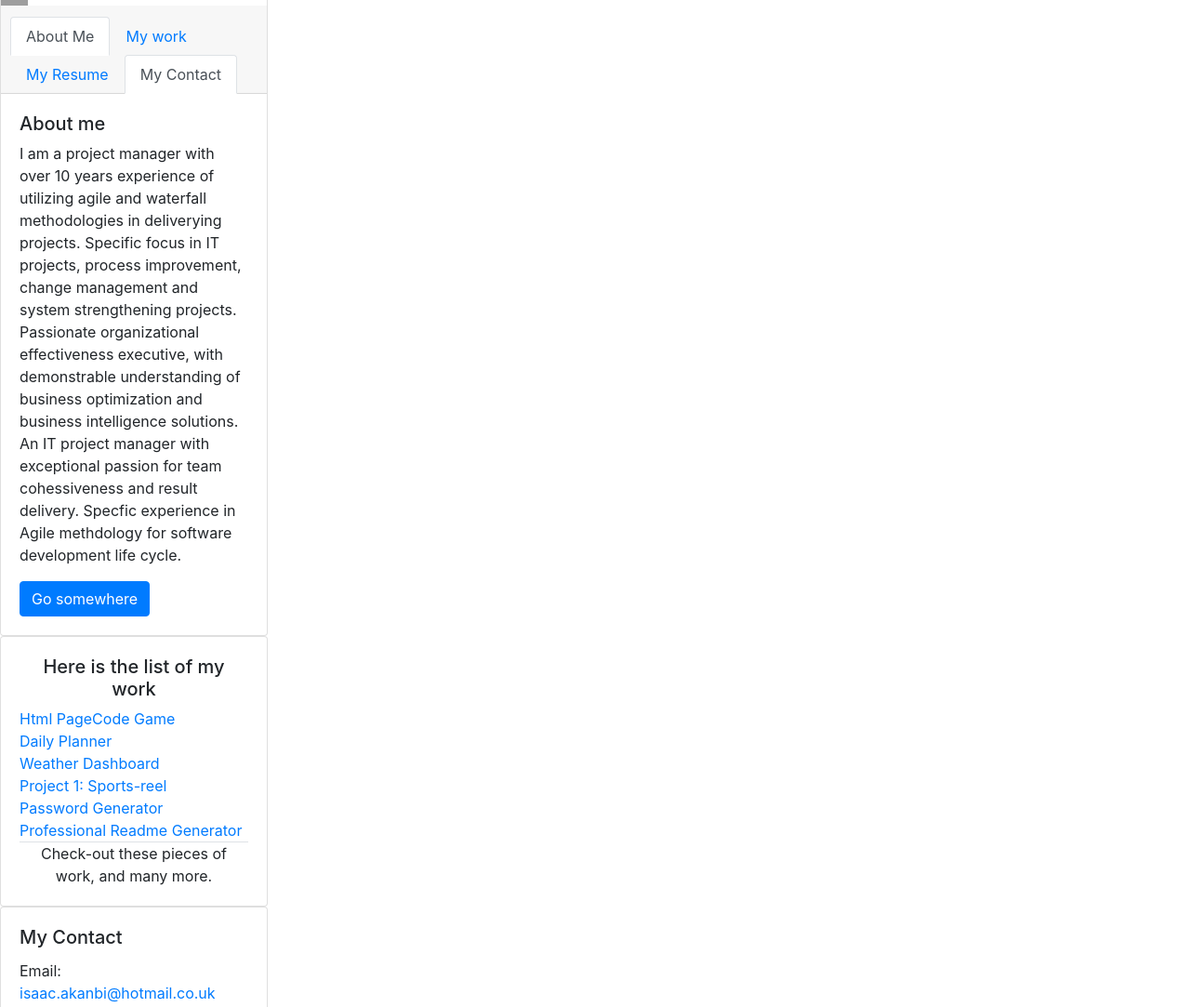
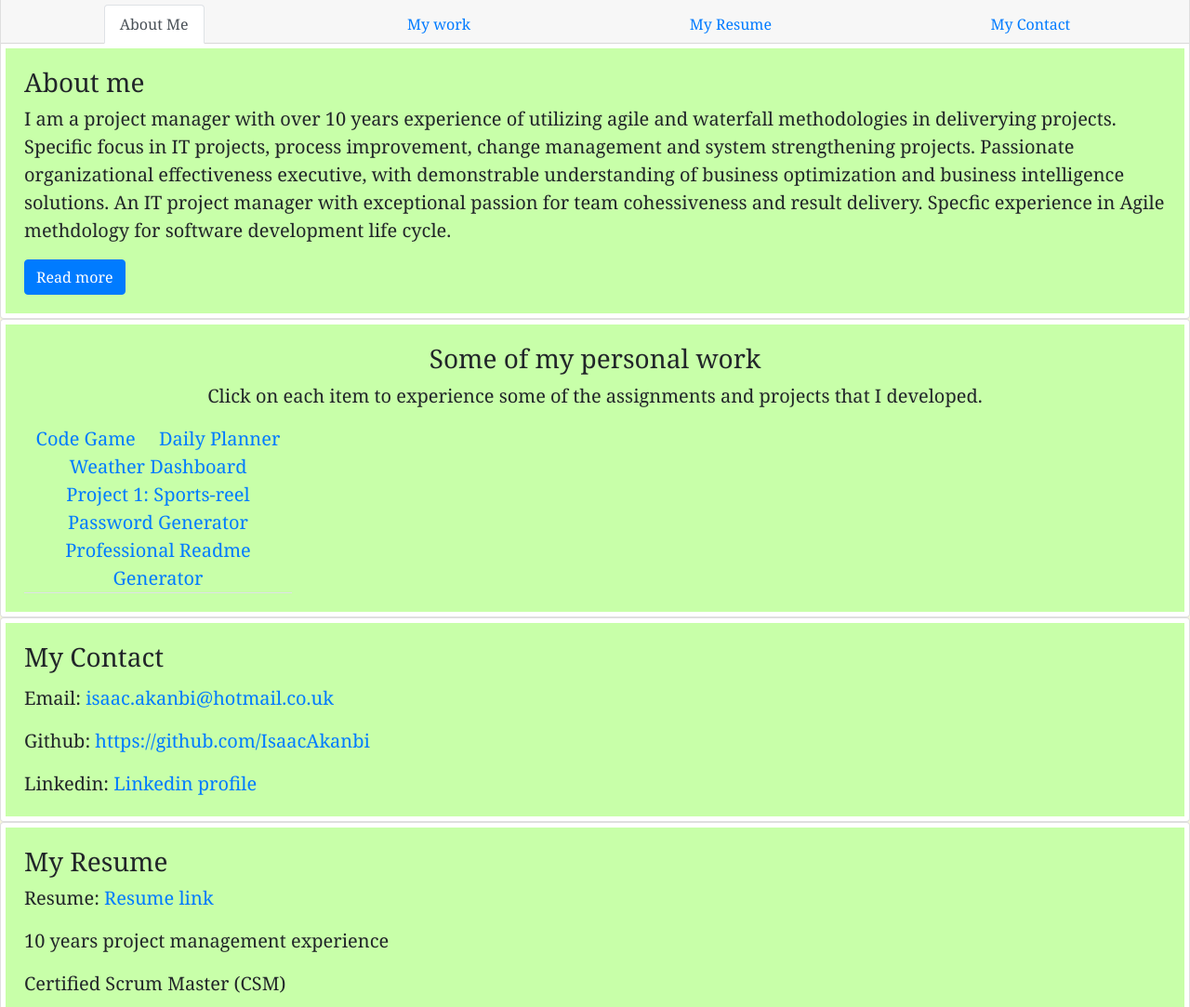
Before and after one commit to IsaacAkanbi/Bio-page, a plain HTML site: page index.html in a window 1280 px wide. Shown: the part 160-1243 px from the top of the page at 93% size. Drawn offline with nearby package versions, Linux system fonts and the light colour scheme; grey boxes are pictures that could not be loaded.

Commit message:
update styling

```diff
--- a/index.html
+++ b/index.html
@@ -6,11 +6,13 @@
     <meta name="viewport" content="width=device-width, initial-scale=1.0">
     <title>Professional portfolio</title>
     <link rel="stylesheet" href="./style.css" />
-    <link rel="stylesheet" href="https://cdnjs.cloudflare.com/ajax/libs/twitter-bootstrap/4.5.0/css/bootstrap.min.css">
+    <link rel="stylesheet" href="https://cdn.jsdelivr.net/npm/bootstrap@4.5.3/dist/css/bootstrap.min.css" integrity="sha384-TX8t27EcRE3e/ihU7zmQxVncDAy5uIKz4rEkgIXeMed4M0jlfIDPvg6uqKI2xXr2" crossorigin="anonymous">
+
+    <!-- <link rel="stylesheet" href="https://cdnjs.cloudflare.com/ajax/libs/twitter-bootstrap/4.5.0/css/bootstrap.min.css">**-- -->
 </head>
 
-<body>
-    <div class="card" style="width: 18rem;">
+<body class="body">
+    <div class="card" style="width: 100%;">
         <h1> Isaac O. Akanbi </h1>
         <img src="./images/photo.jpg" alt="photo id" class="float-left" />
         <div class="card-header">
@@ -25,12 +27,12 @@
                     <a class="nav-link" href="#Resume">My Resume</a>
                 </li>
                 <li class="nav-item">
-                    <a class="nav-link active" href="#Contact">My Contact</a>
+                    <a class="nav-link" href="#Contact">My Contact</a>
                 </li>
             </ul>
         </div>
         <div class="card-body" id="About-me">
-            <h5 class="About-me">About me</h5>
+            <h3 class="About-me">About me</h3>
             <p class="card-text">I am a project manager with over 10 years experience of utilizing agile and waterfall
                 methodologies in deliverying projects. Specific focus in IT projects, process improvement, change
                 management and system strengthening projects.
@@ -39,30 +41,30 @@
                 team cohessiveness and result delivery. Specfic experience in Agile methdology for software development
                 life cycle.
             </p>
-            <a href="#" class="btn btn-primary">Go somewhere</a>
+            <a href="https://www.linkedin.com/in/isaac-o-akanbi-pmp-mba-chrl-csm-a5ab8a2b/" class="btn btn-primary">Read more</a>
         </div>
     </div>
 
-    <div class="card text-center" style="width: 18rem;">
+    <div class="card text-center" style="width: 100%;">
         <div class="card-body" id="Work">
-            <h5 class="my-work">Here is the list of my work</h5>
-            <ul class="nav nav-tabs">
-                <li> <a href="https://isaacakanbi.github.io/html_week_1/"> Html Page</a> </li>
+            <h3 class="my-work">Some of my personal work</h3>
+            <p class="card-text">Click on each item to experience some of the assignments and projects that I developed.</p>
+            <ul class="nav nav-tabs" style="width: 18rem;">
                 <li> <a href="https://isaacakanbi.github.io/code-game/"> Code Game</a> </li>
                 <li> <a href="https://isaacakanbi.github.io/daily-planner-04/"> Daily Planner</a> </li>
                 <li> <a href="https://isaacakanbi.github.io/Weather_Dashboard/"> Weather Dashboard</a> </li>
                 <li> <a href="https://phil-stew.github.io/Sports-Reel/"> Project 1: Sports-reel</a> </li>
                 <li> <a href="https://isaacakanbi.github.io/PasswordGenerator-03/"> Password Generator</a> </li>
                 <li> <a href="https://isaacakanbi.github.io/professional-readme-generator/"> Professional Readme
-                        Generator</a> </li>
+                      Generator</a> </li>
             </ul>
-            <p class="card-text">Check-out these pieces of work, and many more.</p>
+
         </div>
     </div>
 
-    <div class="card text-end" style="width: 18rem;">
+    <div class="card text-end" style="width: 100%;">
         <div class="card-body" id="Contact">
-            <h5 class="card-title">My Contact</h5>
+            <h3 class="card-title">My Contact</h3>
             <p class="card-text"> Email: <a href="isaac.akanbi@hotmail.co.uk">
                     <email>isaac.akanbi@hotmail.co.uk</email>
                 </a> </p>
@@ -76,9 +78,9 @@
         </div>
     </div>
 
-    <div class="card text-end" style="width: 18rem;">
+    <div class="card text-end" style="width: 100%;">
         <div class="card-body" id="Resume">
-            <h5 class="card-tittle">My Resume</h5>
+            <h3 class="card-tittle">My Resume</h3>
             <p> Resume: <a href="./images/Isaac_Akanbi_Position_ESD.docx">
                     <resume>Resume link</resume>
                 </a></p>
--- a/style.css
+++ b/style.css
@@ -1,4 +1,4 @@
-body {
+.body {
     background-color: beige;
     font-family: Cambria, Cochin, Georgia, Times, "Times New Roman", serif;
   }
@@ -11,35 +11,32 @@ body {
     color: #fff;
     float: inline;
   }
-  nav ul {
+  .nav {
     display: flex;
     list-style-type: none;
     justify-content: space-around;
   }
 
-  a {
+  .a {
     float: wrap;
     flex-wrap: left;
   }
+
   img {
     max-width: 10%;
     height: auto;
   }
-  h1 {
-    float: left;
-    margin: 5px;
-    padding: 20px;
-  }
 
-  aside {
+  .card-body {
     font-size: 40px;
     flex: 1;
     font-size: 20px;
-    background-color: aquamarine;
+    background-color: rgba(174, 255, 127, 0.671);
     padding: 20px;
+    margin: 5px;
   }
 
-  footer {
+ footer {
     text-align: center;
     font-size: 25pt;
   }
```
